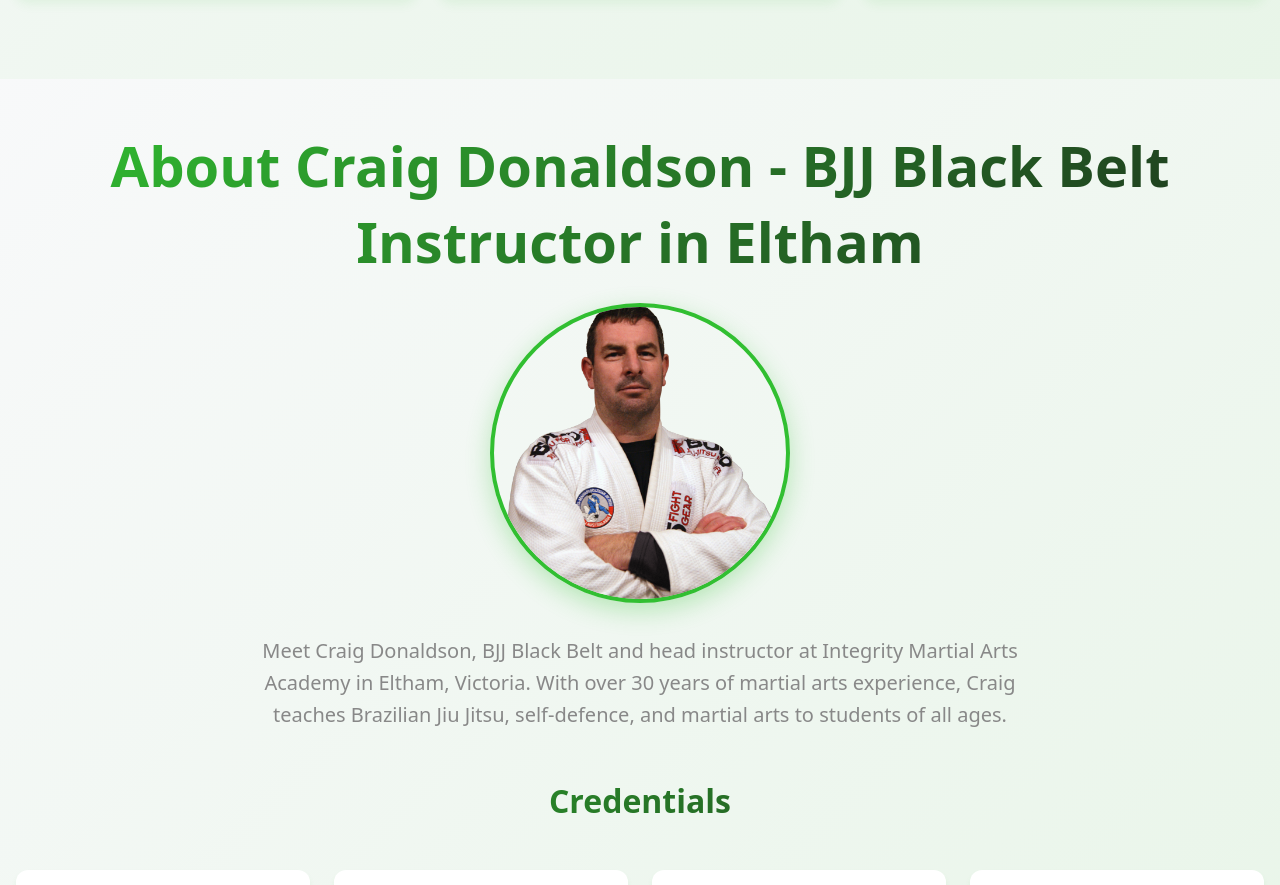
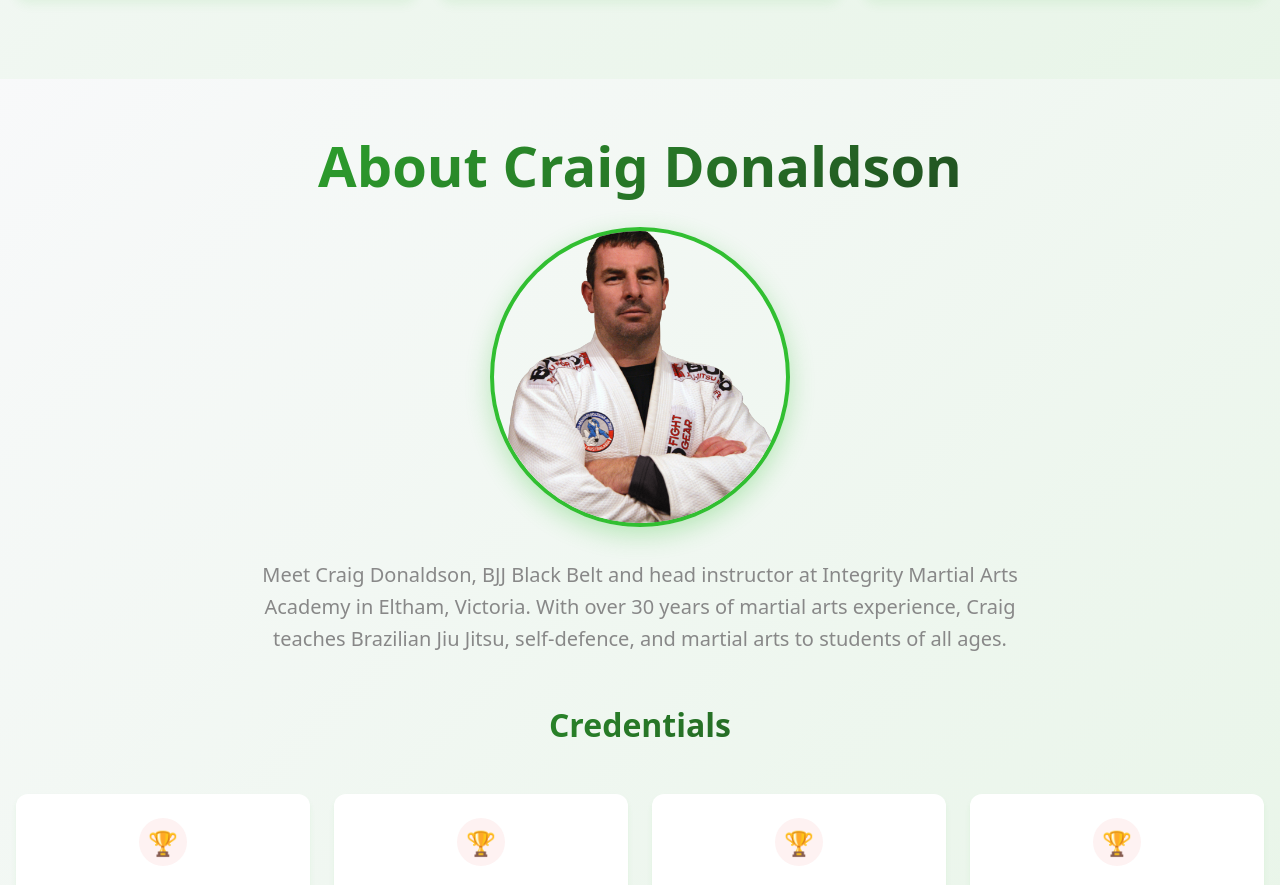
Before and after one commit to nsapsead/integrityMartialArtsAcademy, a Next.js app: page / in a window 1280 px wide. Shown: the part 1761-2646 px from the top of the page. Built offline with nearby package versions, Linux system fonts and the light colour scheme.

Commit message:
Simplify About section heading to 'About Craig Donaldson' - remove redundant subtitle

```diff
--- a/src/components/About.tsx
+++ b/src/components/About.tsx
@@ -32,7 +32,7 @@ const About = () => {
             WebkitBackgroundClip: 'text',
             WebkitTextFillColor: 'transparent',
             backgroundClip: 'text'
-          }}>About Craig Donaldson - BJJ Black Belt Instructor in Eltham</h2>
+          }}>About Craig Donaldson</h2>
 
           {/* SEO-optimized instructor image */}
           <div style={{
```
